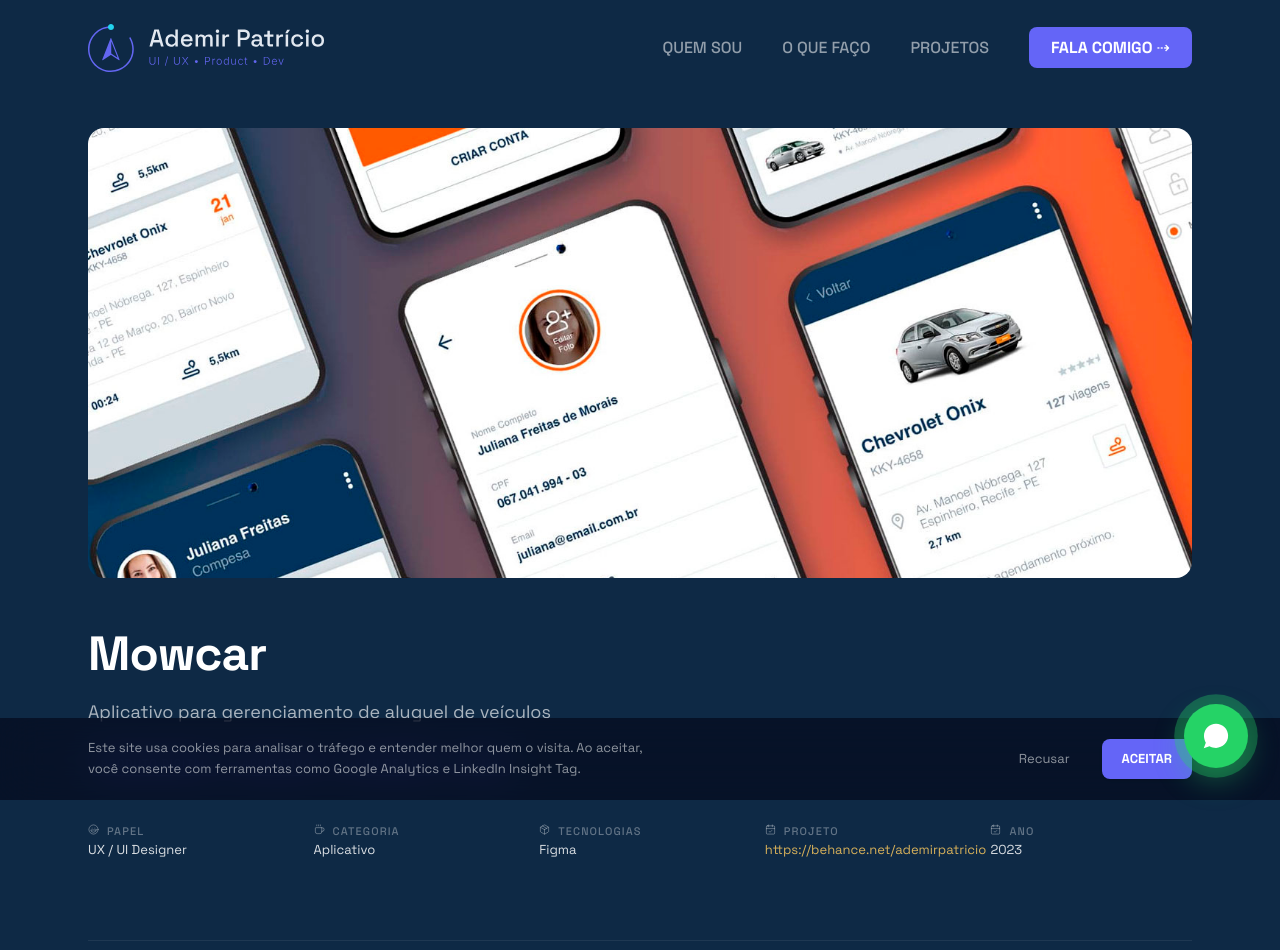
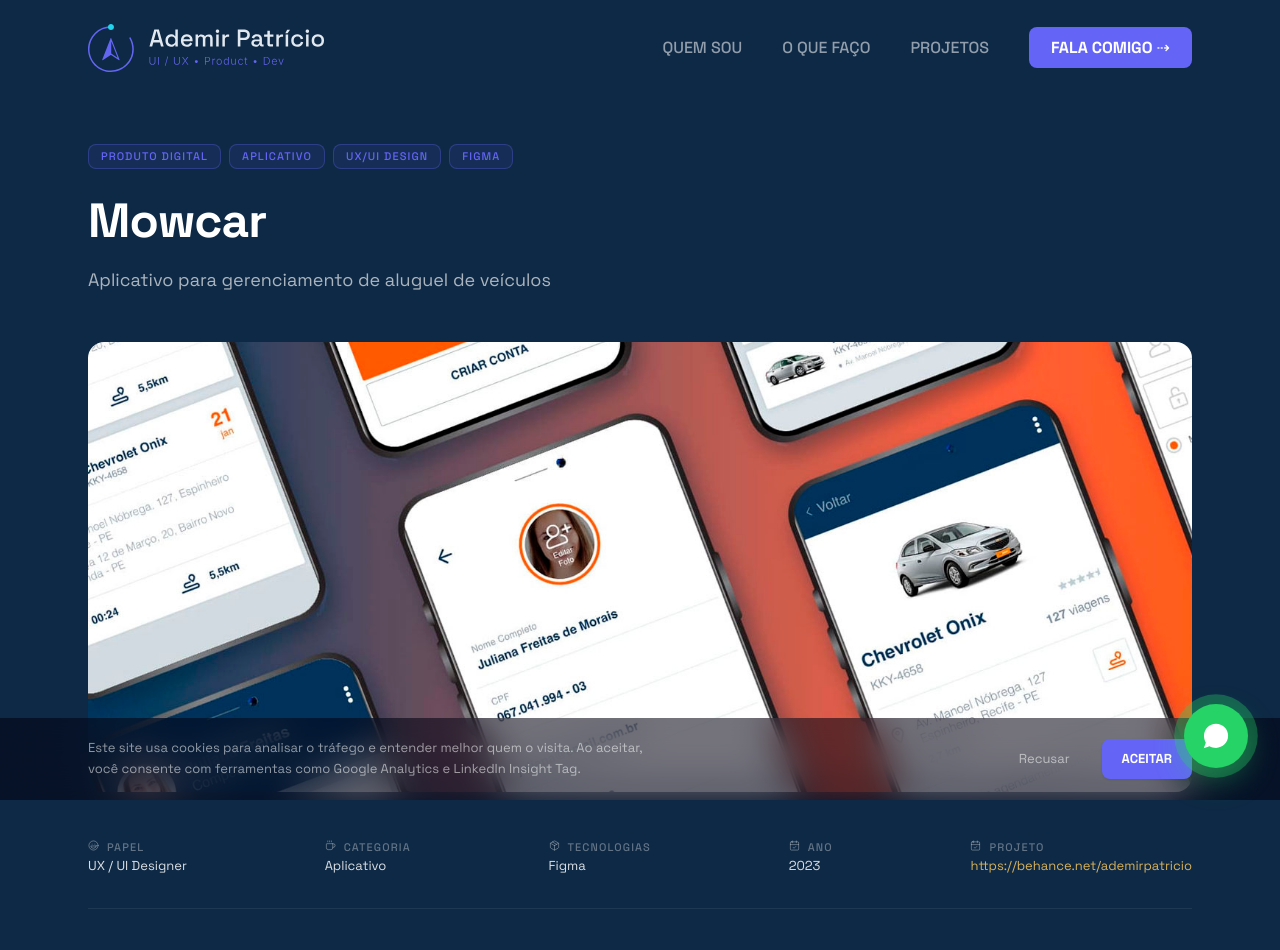
Before and after one commit to ademirpatricio/portfolio, a React (Vite) app: page /projetos/mowcar in a window 1280 px wide. Shown: the top 950 px of the page. Built offline with nearby package versions, Linux system fonts and the light colour scheme.

Commit message:
ajustando página de cases

```diff
--- a/src/components/case-study/CaseHero.jsx
+++ b/src/components/case-study/CaseHero.jsx
@@ -17,31 +17,34 @@ function CaseHero ({
     return (
         <>
         {/* ── Imagem hero ─────────────────────────────────────── */}
-        <section className="pt-32">
+        <section className="pt-36">
             <div className="px-12 max-w-container mx-auto">
-                <img
-                    src={image}
-                    alt={imageAlt}
-                    className={`w-full rounded-card object-cover ${className}`}
-                    loading="eager"
-                />
-            </div>
-        </section>
 
-        <section className="py-12 px-12 max-w-container mx-auto">
-            <h1 className="text-h2 font-bold text-white mb-4 max-w-3xl">{title}</h1>
-            <p className="text-body text-white-65 max-w-2xl mb-6">{subtitle}</p>
-
-            <div className="flex flex-wrap gap-2 mb-12 max-w-6xl">
+                <div className="flex flex-wrap gap-2 mb-6 max-w-6xl">
                 {tags.map((tag) => (
                     <span key={tag} className="text-label font-medium uppercase
                     tracking-widest text-cosmic-blue border border-cosmic-blue/30
                     bg-cosmic-blue/10 px-3 py-1 rounded-btn">{tag}</span>
                 ))}
+                </div>
+
+                <h1 className="text-h2 font-bold text-white mb-4 max-w-3xl">{title}</h1>
+                <p className="text-body text-white-65 max-w-2xl mb-12">{subtitle}</p>
+
+                <img
+                src={image}
+                alt={imageAlt}
+                className={`w-full rounded-card object-cover ${className}`}
+                loading="eager"
+                />
+
             </div>
+        </section>
+
+        <section className="pt-12 px-12 max-w-container mx-auto">
 
             {/* Meta grid */}
-            <div className="grid grid-cols-2 md:grid-cols-5 gap-6 border-b pb-20 border-white-07 ">
+            <div className="grid grid-cols-2 gap-6 border-b border-white-07 pb-8 md:grid-cols-[repeat(5,max-content)] md:justify-between">
                 <div>
                     <span className="text-label font-medium uppercase tracking-widest
                     text-white-35 flex gap-2"><LuLaugh /> Papel</span>
@@ -60,16 +63,18 @@ function CaseHero ({
 
                 <div>
                     <span className="text-label font-medium uppercase tracking-widest
-                    text-white-35 flex gap-2"><LuCalendarCheck /> Projeto</span>
-                    <a href={link} target="_blank" rel="noreferrer">
-                        <p className="text-caption text-solar-accent hover:text-solar-orange">{link}</p>
-                    </a>
-                </div>
-                <div>
-                    <span className="text-label font-medium uppercase tracking-widest
                     text-white-35 flex gap-2"><LuCalendarCheck /> Ano</span>
                     <p className="text-caption text-white-85">{year}</p>
                 </div>
+
+                <div>
+                    <span className="text-label font-medium uppercase tracking-widest
+                    text-white-35 flex gap-2"><LuCalendarCheck /> Projeto</span>
+                    <a href={link} target="_blank" rel="noreferrer">
+                        <p className="text-caption text-solar-accent hover:text-solar-orange whitespace-nowrap">{link}</p>
+                    </a>
+                </div>
+
             </div>
 
         </section>
```
